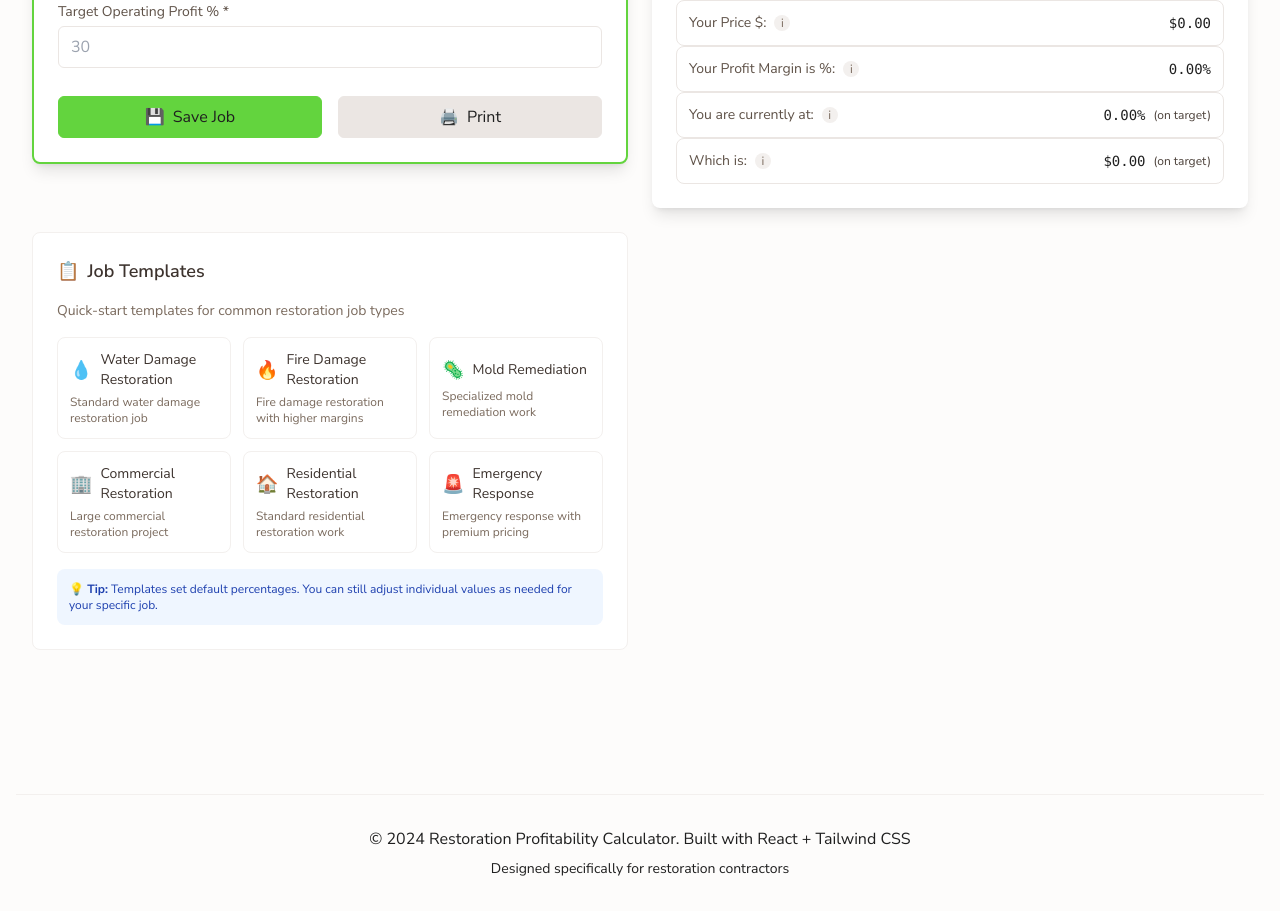
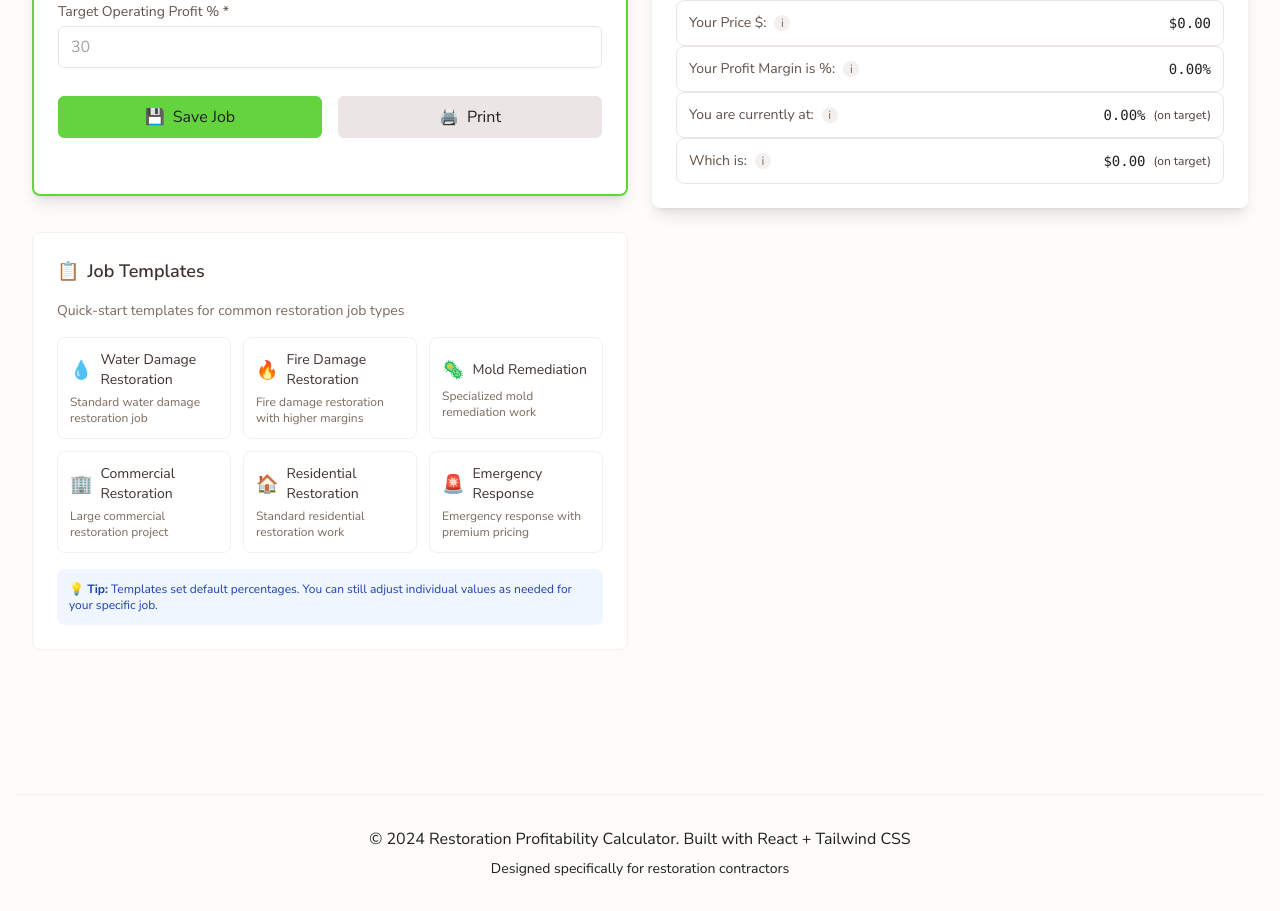
Before and after one commit to KayFernPR/Division-Calculator, a React (Vite) app: page / in a window 1280 px wide. Shown: the part 1540-2451 px from the top of the page. Built offline with nearby package versions, Linux system fonts and the light colour scheme.

Commit message:
Add padding to Calculator section to match Results box height
- Added pt-8 padding div after the form to extend Calculator box height
- Now Calculator and Results boxes should be the same height
- Improves visual alignment and layout consistency

```diff
--- a/src/components/Calculator.jsx
+++ b/src/components/Calculator.jsx
@@ -697,6 +697,9 @@ const Calculator = ({ onAddJob }) => {
           </button>
             </div>
           </form>
+
+          {/* Additional padding to match Results box height */}
+          <div className="pt-8"></div>
             </div>
           </div>
 
```
